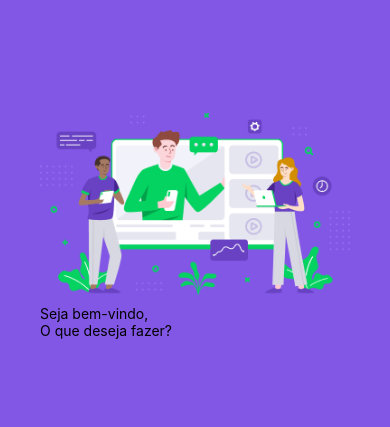
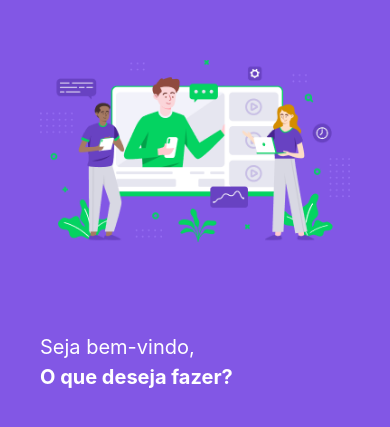
Before and after one commit to rangel-paolo-cardoso/NLW2-Mobile, a React Native app: screen / in a window 390 px wide. Shown: the part 201-628 px from the top of the page. Built offline with nearby package versions, Linux system fonts and the light colour scheme.

Commit message:
Instaladas fonts do projeto.

```diff
--- a/package.json
+++ b/package.json
@@ -8,7 +8,10 @@
     "eject": "expo eject"
   },
   "dependencies": {
+    "@expo-google-fonts/archivo": "^0.1.0",
+    "@expo-google-fonts/poppins": "^0.1.0",
     "expo": "~38.0.8",
+    "expo-font": "~8.2.1",
     "expo-status-bar": "^1.0.2",
     "react": "~16.11.0",
     "react-dom": "~16.11.0",
--- a/src/pages/Landing/styles.ts
+++ b/src/pages/Landing/styles.ts
@@ -12,6 +12,17 @@ const styles = StyleSheet.create({
     width: '100%',
     resizeMode: 'contain',
   },
+
+  title: {
+    color: '#fff',
+    fontSize: 20,
+    lineHeight: 30,
+    marginTop: 80,
+  },
+
+  titleBold: {
+    fontWeight: 'bold',
+  },
 });
 
 export default styles;
```
Also changed, not shown: 1 other file (tests, documents, lock files or other folders).
